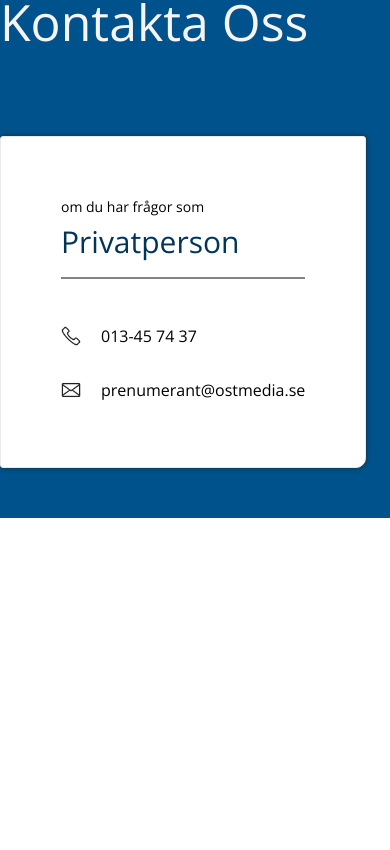
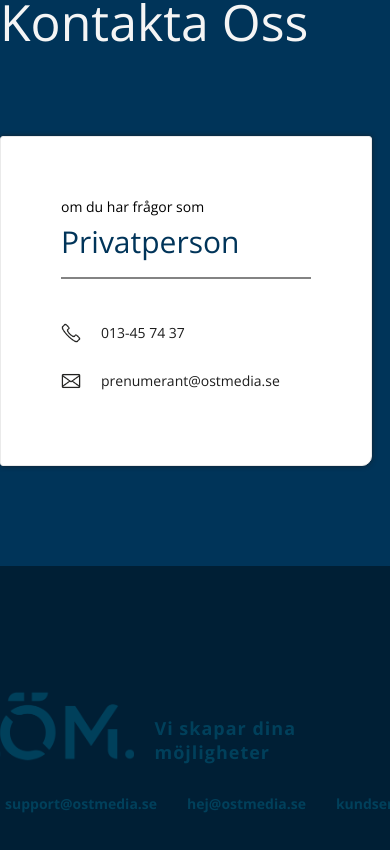
Before and after one commit to ettlitetlov/testSite, a React (Create React App) app: page / in a window 390 px wide. Shown: the part 940-1790 px from the top of the page. Before the commit the page ends 1458 px from the top, so only its background shows below. Built offline with nearby package versions, Linux system fonts and the light colour scheme.

Commit message:
finished up inlamning. started responsiveness

```diff
--- a/src/App.js
+++ b/src/App.js
@@ -9,8 +9,9 @@
 /* font awesome */
 import { library } from '@fortawesome/fontawesome-svg-core';
 import { faNewspaper } from '@fortawesome/free-regular-svg-icons';
+import { faDesktop, faVideo, faSolarPanel } from '@fortawesome/free-solid-svg-icons';
 
-library.add(faNewspaper);
+library.add(faNewspaper, faDesktop, faVideo, faSolarPanel);
 
 class App extends Component {
 
--- a/src/App.scss
+++ b/src/App.scss
@@ -10,10 +10,13 @@
 h4{ font-size: 25px; }
 h5{ font-size: 18px; }
 h6{ font-size: 14px; }
+p{ font-size: 14px; }
 
 block {
 	display: block;
 }
+
+
 
 max {
 	max-width: 1200px;
@@ -21,5 +24,30 @@
 	box-sizing: border-box;
 	display: block;
 	height: auto;
-	margin: auto;
+	margin: 0 auto;
 }
+
+
+@media (max-width: (50 + $lg) ) {
+
+	max {
+		max-width: 900px;
+	}
+
+}
+@media (max-width: (50 + $md2) ) {
+
+	max {
+		max-width: $md1;
+	}
+
+}
+
+
+@media (max-width: (50 + $md1)) {
+
+	max {
+		max-width: $sm;
+	}
+
+}
--- /dev/null
+++ b/src/Card.js
@@ -0,0 +1,23 @@
+import React, { Component } from 'react';
+import './variables.scss';
+import styles from './Card.module.scss';
+
+import { FontAwesomeIcon } from '@fortawesome/react-fontawesome';
+
+class Card extends Component {
+  render() {
+    return (
+      <a href={this.props.link} className={styles.card}>
+        <div className={styles.cardIcon}>
+          <FontAwesomeIcon icon={this.props.icon} size="4x"/>
+        </div>
+        <div className={styles.cardText}>
+          <h3>{this.props.title}</h3>
+          <p>{this.props.description}</p>
+        </div>
+      </a>
+    );
+  }
+}
+
+export default Card;
--- /dev/null
+++ b/src/Card.module.scss
@@ -0,0 +1,63 @@
+@import './variables.scss';
+
+.card{
+	min-width: 170px;
+	max-width: 170px;
+	display: flex;
+	flex-flow: column;
+	padding: 40px;
+	margin: $card-margin;
+
+	background-color: white;
+	border: 1px solid #eaeaea;
+	border-radius: 2px 2px 10px 2px;
+
+	text-decoration: none;
+
+	transition: ease-out .1s;
+
+	color: $grey;
+}
+.card:hover > .cardText h3{
+	width: 10px;
+	border-bottom: 2px solid $primary;
+	color: $primary;
+}
+.card:hover .cardIcon{
+	color: darken($grey, 3%);
+}
+.card:hover{
+	cursor: pointer;
+	background-color: white;
+}
+.cardIcon{
+	display: flex;
+	justify-content: center;
+	align-items: center;
+	padding-top: 20px;
+	padding-bottom: 40px;
+
+	transition: ease-out .1s;
+}
+.cardText{
+	padding-bottom: 5px;
+}
+.cardText h3,p{
+	margin: 0;
+	padding: 0;
+}
+.cardText h3{
+	color: $dark-blue;
+	font-weight: 100;
+	padding-bottom: 4px;
+	border-bottom: 2px solid $light-grey;
+
+	width: 100%;
+	min-width: fit-content;
+	transition: all ease-out .2s;
+}
+.cardText p{
+	font-weight: 400;
+	padding-top: 15px;
+	line-height: 22px;
+}
--- a/src/Contact.module.scss
+++ b/src/Contact.module.scss
@@ -1,9 +1,10 @@
 @import './variables.scss';
 
 .container{
-	background-color: $primary;
+	background-color: $dark-blue;
 	width: 100%;
 	padding: 50px 0;
+	padding-bottom: 100px;
 
 	display: flex;
 	flex-flow: column wrap;
@@ -19,7 +20,7 @@
 }
 
 .card{
-	width: 250px;
+	min-width: 250px;
 
 	padding: 60px;
 	padding-top: 60px;
@@ -64,13 +65,16 @@
 
 .cardInfo{
 	padding-top: 30px;
-	padding-bottom: 10px;
+	padding-bottom: 20px;
 }
 
 .cardItem{
 	display: flex;
 	align-items: center;
-	padding: 0px 0;
+	padding: 14px 0;
+}
+.cardItem p{
+	color: $dark;
 }
 
 .cardIcon{
@@ -90,3 +94,12 @@
 #mail{
 	background-image: url(./assets/icons/mail.png);
 }
+
+
+@media (max-width: 1000px) {
+
+	.card{
+		margin-right: 50px;
+	}
+
+}
--- /dev/null
+++ b/src/Footer.js
@@ -0,0 +1,30 @@
+import React, { Component } from 'react';
+import styles from './Footer.module.scss';
+
+import { FontAwesomeIcon } from '@fortawesome/react-fontawesome';
+
+class Footer extends Component {
+  render() {
+    return (
+
+      <footer>
+        <max className={styles.logoContainer} >
+          <div className={styles.logo}></div>
+          <p>Vi skapar dina möjligheter</p>
+        </max>
+
+        <max className={styles.links} >
+          <a href="#">support@ostmedia.se</a>
+          <span></span>
+          <a href="#">hej@ostmedia.se</a>
+          <span></span>
+          <a href="#">kundservice@ostmedia.se</a>
+        </max>
+
+      </footer>
+
+    );
+  }
+}
+
+export default Footer;
--- /dev/null
+++ b/src/Footer.module.scss
@@ -0,0 +1,67 @@
+@import './variables.scss';
+
+$footer-color: rgb(0, 64, 91);
+
+footer{
+	background-color: darken($dark-blue, 7%);
+	min-height: 25vh;
+	width: 100%;
+
+	padding-top: 40px;
+	padding-bottom: 60px;
+
+	display: flex;
+	flex-flow: column wrap;
+	justify-content: center;
+
+	color: $footer-color;
+}
+
+.links{
+	display: flex;
+	width: 100%;
+	align-items: center;
+	padding-top: 30px;
+}
+.links a{
+	color: $footer-color;
+	margin: 0 5px;
+	font-size: 14px;
+	font-weight: 600;
+	text-decoration: none;
+}
+.links a:hover{
+	color: lighten($footer-color, 10%);
+}
+.links span{
+	display: block;
+	width: 6px;
+	height: 6px;
+	border-radius: 50px;
+	margin: 0 10px;
+	background-color: $footer-color;
+}
+
+.logoContainer{
+	display: flex;
+	width: 100%;
+	padding-top: 80px;
+	align-items: flex-end;
+}
+.logo{
+	background-image: url(./assets/logo_small.png);
+	background-size: cover;
+	background-position: center;
+	width: 150px;
+	height: 75px;
+	filter: brightness(80%);
+	mix-blend-mode: soft-light;
+	margin-right: 20px;
+}
+.logoContainer p{
+	//trying to match the logo color
+	color: $footer-color;
+	font-weight: 600;
+	font-size: 18px;
+	letter-spacing: 1px;
+}
--- a/src/Home.js
+++ b/src/Home.js
@@ -6,6 +6,7 @@
 import Nav from './Nav';
 import Header from './Header';
 import Contact from './Contact';
+import Footer from './Footer';
 
 class Home extends Component {
   render() {
@@ -13,7 +14,8 @@
       [
       <Nav absolute={true} />,
       <Header />,
-      <Contact />
+      <Contact />,
+      <Footer />
       ]
     );
   }
--- a/src/Inlamning.js
+++ b/src/Inlamning.js
@@ -1,9 +1,10 @@
 import React, { Component } from 'react';
-import './variables.scss';
 import styles from './Inlamning.module.scss';
 
 import { FontAwesomeIcon } from '@fortawesome/react-fontawesome';
 import Nav from './Nav';
+import Card from './Card';
+import Footer from './Footer';
 
 class Inlamning extends Component {
   render() {
@@ -16,25 +17,25 @@
             <h1 className={styles.title}>Materialinlämning</h1>
           </max>
         </div>
+        <div className={styles.description}>
+          <max>
+            <h5 className={styles.descriptionText}>
+              Här kan du lämna in ditt material. Lorem ipsum yada materila är najs woo. Bra kvalite ska det var apå det också
+            </h5>
+          </max>
+        </div>
         <max>
-          <h5 className={styles.titleText}>
-            Här kan du lämna in ditt material. Lorem ipsum yada materila är najs woo. Bra kvalite ska det var apå det också
-          </h5>
           <div className={styles.cardContainer}>
-            <div className={styles.card}>
-              <div className={styles.cardIcon}>
-                <FontAwesomeIcon icon={["far","newspaper"]} size="6x"/>
-              </div>
-              <div className={styles.cardText}>
-                <h3>Print</h3>
-                <h6>Här lämnar du in allt från artiklar till nyhetsinslag</h6>
-              </div>
 
-            </div>
+              <Card title="Print" icon={["far","newspaper"]} description="Här lämnar du in allt från artiklar till nyhetsinslag" link="http://193.234.168.39/cargo/CargoForms_3.0.html;jsessionid=82F11E690DED3E626DE9E6D9AB298545?t=1542014462096&uuid=9fff4e99-a756-4657-b44a-9d32991ef662&sid=9da1ba94-71f&cargoRequest=openProfile&PUID=fc45b984-8ac1-46bd-a066-16aa909dc619" />
+              <Card title="Digital" icon={["fas","desktop"]} description="Annonserna på våra webbsajter som sköts centralt av NTM Digital Produktion" link="https://ocast.com/sv-se/groups/ostgota-media-3261/adspecs" />
+              <Card title="WebbTV" icon={["fas","video"]} description="Nå ut i form av video via TV eller Webb. Och lite mer text kanske" link="https://ocast.com/sv-se/groups/ostgota-media-3261/adspecs/webb-tv-2988"/>
+              <Card title="OHH" icon={["fas","solar-panel"]} description="Visa upp ditt budskap utomhus där alla kan se det" link="https://ocast.com/sv-se/groups/ostgota-media-3261/adspecs/ooh-2968" />
+
           </div>
         </max>
-      </div>
-
+      </div>,
+      <Footer />
       ]
     );
   }
--- a/src/Nav.js
+++ b/src/Nav.js
@@ -41,7 +41,6 @@
 				<nav className={styles.nav} style={this.state.style} >
 					<Link to="/" className={styles.logo} ></Link>
 					<NavItem title="materialinlämning" link="/Inlamning" />
-					<NavItem title="kontakt" link="#" />
 				</nav>
 			</div>
 
--- a/src/variables.scss
+++ b/src/variables.scss
@@ -5,3 +5,16 @@
 $grey: lighten(#1d1d1d, 12%);
 $dark-blue: darken($primary, 10%);
 $light-grey: lighten($dark, 40%);
+
+/* responsiveness */
+
+$lg: 1200px;
+$md2: 1000px;
+$md1: 800px;
+$sm: 500px;
+
+
+
+/* global vars */
+
+$card-margin: 20px;
```
Also changed, not shown: src/Inlamning.module.scss (+80 -74 lines), src/assets/favico.png (added), src/assets/logo_small.png (added).
